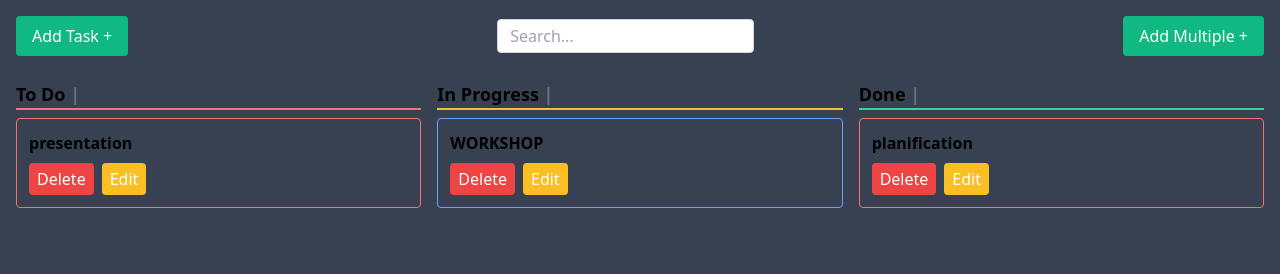
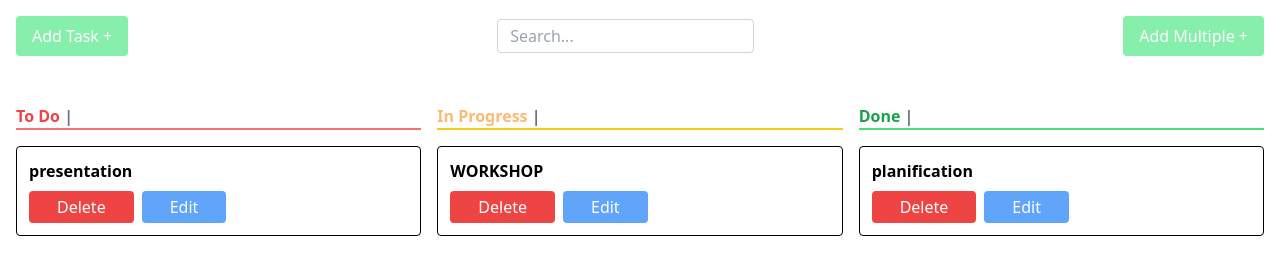
Before and after one commit to hichamoubaha/brief-4-to-do-lists, a website: page src/index.html in a window 1280 px wide. Drawn offline with nearby package versions, Linux system fonts and the light colour scheme.

Commit message:
add padding and margin to button delet and edit

```diff
--- a/src/index.html
+++ b/src/index.html
@@ -5,28 +5,29 @@
   <meta name="viewport" content="width=device-width, initial-scale=1.0">
   <title>To Do List</title>
   <link href="https://cdn.jsdelivr.net/npm/tailwindcss@2.2.19/dist/tailwind.min.css" rel="stylesheet">
+  <script src="https://cdn.tailwindcss.com"></script>
 </head>
-<body class="bg-gray-700 p-4">
+<body class="bg-white p-4">
   <section class="container mx-auto">
     <!-- Header with Add Task buttons -->
     <div class="flex justify-between items-center mb-6">
-      <button onclick="openModal()" class="bg-green-500 text-white px-4 py-2 rounded hover:bg-black">Add Task +</button>
+      <button onclick="openModal()" class="bg-green-300 text-white px-4 py-2 rounded hover:bg-black">Add Task +</button>
       <input type="text" placeholder="Search..." class="border border-gray-300 rounded px-3 py-1" />
-      <button class="bg-green-500 text-white px-4 py-2 rounded hover:bg-black">Add Multiple +</button>
+      <button class="bg-green-300 text-white px-4 py-2 rounded hover:bg-black">Add Multiple +</button>
     </div>
-
+<br>
     <!-- Task Sections -->
     <section class="grid grid-cols-3 gap-4">
       <!-- To Do Section -->
       <div>
-        <h2 class="text-lg font-semibold">To Do <span class="text-gray-500">| </span></h2>
-        <hr class="border-t-2 border-red-400 mb-2">
+        <h2 class="text-red-500 font-semibold">To Do <span class="text-gray-500">| </span></h2>
+        <hr class="border-t-2 border-red-400 mb-4">
         <div class="space-y-2" id="todo-tasks">
-          <div class="border border-red-400 p-3 rounded">
+          <div class="border border-black p-3 rounded">
             <p class="font-semibold">presentation</p>
             <div class="flex space-x-2 mt-2">
-              <button class="bg-red-500 text-white px-2 py-1 rounded">Delete</button>
-              <button class="bg-yellow-400 text-white px-2 py-1 rounded">Edit</button>
+              <button class="bg-red-500 text-white px-7 py-1 rounded hover:bg-gray-400">Delete</button>
+              <button class="bg-blue-400 text-white px-7 py-1 rounded hover:bg-blue-800">Edit</button>
             </div>
           </div>
         </div>
@@ -34,14 +35,14 @@
 
       <!-- In Progress Section -->
       <div>
-        <h2 class="text-lg font-semibold">In Progress <span class="text-gray-500">| </span></h2>
-        <hr class="border-t-2 border-yellow-400 mb-2">
+        <h2 class="text-orange-300 font-semibold">In Progress <span class="text-gray-500">| </span></h2>
+        <hr class="border-t-2 border-yellow-400 mb-4">
         <div class="space-y-2" id="inprogress-tasks">
-          <div class="border border-blue-400 p-3 rounded">
+          <div class="border border-black p-3 rounded">
             <p class="font-semibold">WORKSHOP </p>
             <div class="flex space-x-2 mt-2">
-              <button class="bg-red-500 text-white px-2 py-1 rounded">Delete</button>
-              <button class="bg-yellow-400 text-white px-2 py-1 rounded">Edit</button>
+              <button class="bg-red-500 text-white px-7 py-1 rounded hover:bg-gray-400">Delete</button>
+              <button class="bg-blue-400 text-white px-7 py-1 rounded hover:bg-blue-800">Edit</button>
             </div>
           </div>
         </div>
@@ -49,14 +50,14 @@
 
       <!-- Done Section -->
       <div>
-        <h2 class="text-lg font-semibold">Done <span class="text-gray-500">| </span></h2>
-        <hr class="border-t-2 border-green-400 mb-2">
+        <h2 class="text-green-600 font-semibold">Done <span class="text-gray-500">| </span></h2>
+        <hr class="border-t-2 border-green-400 mb-4">
         <div class="space-y-2" id="done-tasks">
-          <div class="border border-red-400 p-3 rounded">
+          <div class="border border-black p-3 rounded">
             <p class="font-semibold">planification</p>
             <div class="flex space-x-2 mt-2">
-              <button class="bg-red-500 text-white px-2 py-1 rounded">Delete</button>
-              <button class="bg-yellow-400 text-white px-2 py-1 rounded">Edit</button>
+              <button class="bg-red-500 text-white px-7 py-1 rounded hover:bg-slate-400">Delete</button>
+              <button class="bg-blue-400 text-white px-7 py-1 rounded hover:bg-blue-800">Edit</button>
             </div>
           </div>
         </div>
```
